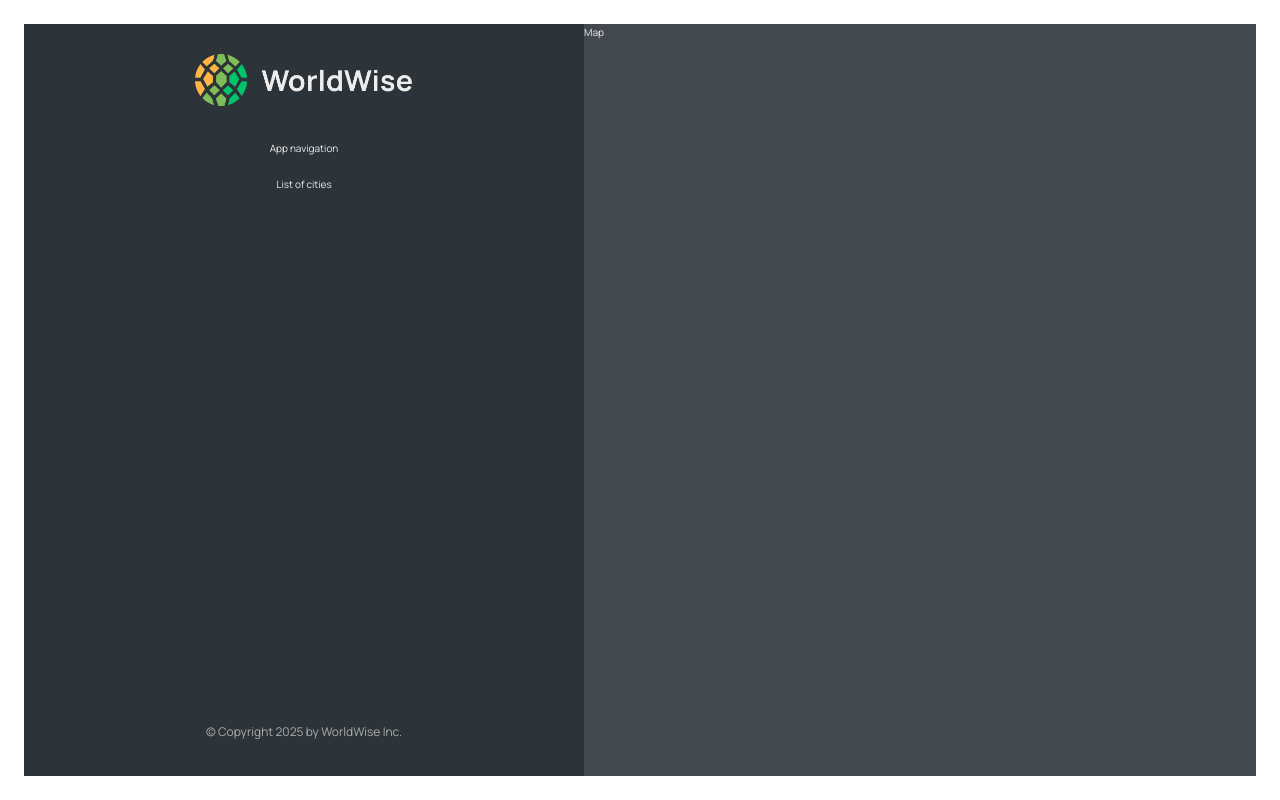
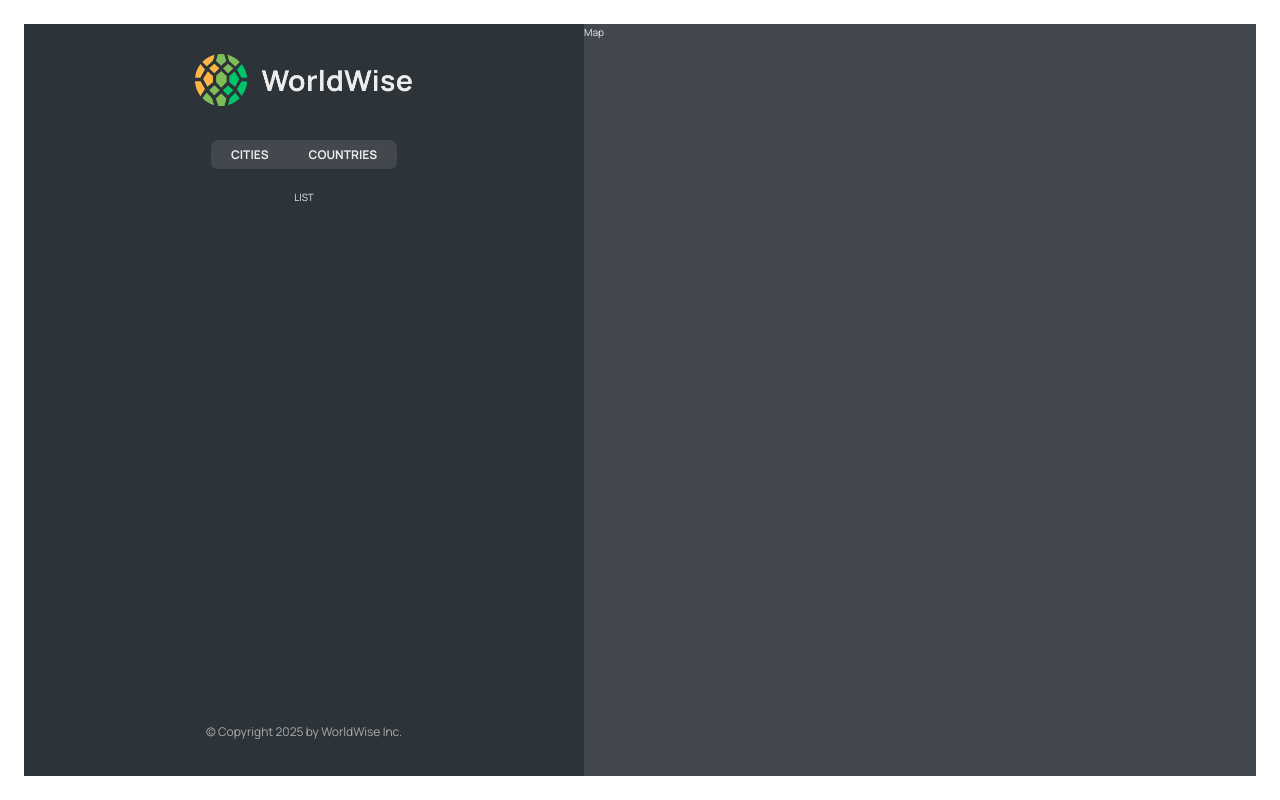
Before and after one commit to jayaquino/learning-react-worldwise, a React (Vite) app: page /app in a window 1280 px wide. Built offline with nearby package versions, Linux system fonts and the light colour scheme.

Commit message:
feature(routing): subroutes

```diff
--- a/src/App.jsx
+++ b/src/App.jsx
@@ -10,11 +10,16 @@ function App() {
   return (
     <BrowserRouter>
       <Routes>
-        <Route path="/" element={<Homepage />} />
+        <Route index element={<Homepage />} />
         <Route path="product" element={<Product />} />
         <Route path="pricing" element={<Pricing />} />
         <Route path="login" element={<Login />} />
-        <Route path="app" element={<AppLayout />} />
+        <Route path="app" element={<AppLayout />}>
+          <Route index element={<p>LIST</p>} />
+          <Route path="cities" element={<p>List of cities</p>} />
+          <Route path="countries" element={<p>List of countries</p>} />
+          <Route path="form" element={<p>Form</p>} />
+        </Route>
         <Route path="*" element={<PageNotFound />} />
       </Routes>
     </BrowserRouter>
--- a/src/components/AppNav.jsx
+++ b/src/components/AppNav.jsx
@@ -1,7 +1,19 @@
+import { NavLink } from "react-router-dom";
 import styles from "./AppNav.module.css";
 
 function AppNav() {
-  return <nav className={styles.nav}>App navigation</nav>;
+  return (
+    <nav className={styles.nav}>
+      <ul>
+        <li>
+          <NavLink to="cities">Cities</NavLink>
+        </li>
+        <li>
+          <NavLink to="countries">Countries</NavLink>
+        </li>
+      </ul>
+    </nav>
+  );
 }
 
 export default AppNav;
--- a/src/components/Sidebar.jsx
+++ b/src/components/Sidebar.jsx
@@ -1,3 +1,4 @@
+import { Outlet } from "react-router-dom";
 import AppNav from "./AppNav";
 import Logo from "./Logo";
 import styles from "./Sidebar.module.css";
@@ -7,8 +8,7 @@ function Sidebar() {
     <div className={styles.sidebar}>
       <Logo />
       <AppNav />
-
-      <p>List of cities</p>
+      <Outlet />
       <footer className={styles.footer}>
         <p className={styles.copyright}>
           &copy; Copyright {new Date().getFullYear()} by WorldWise Inc.
```
